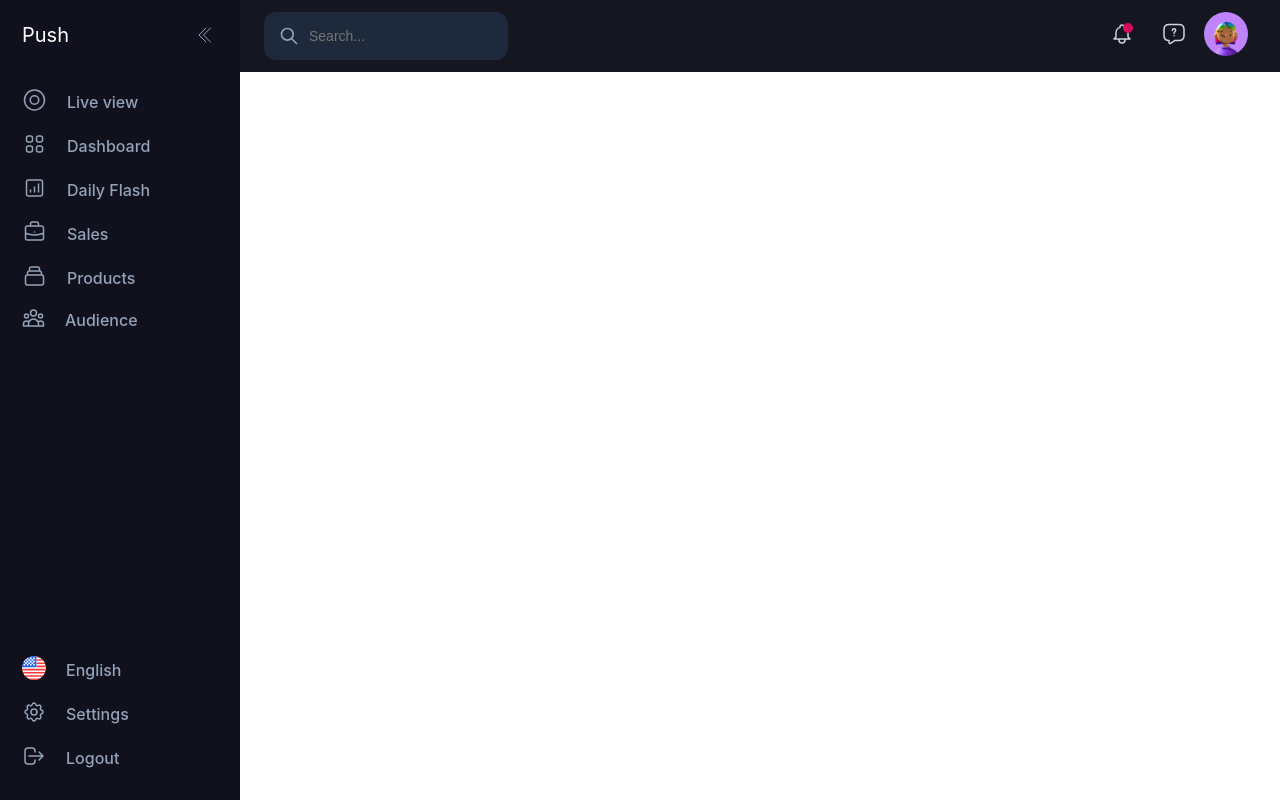
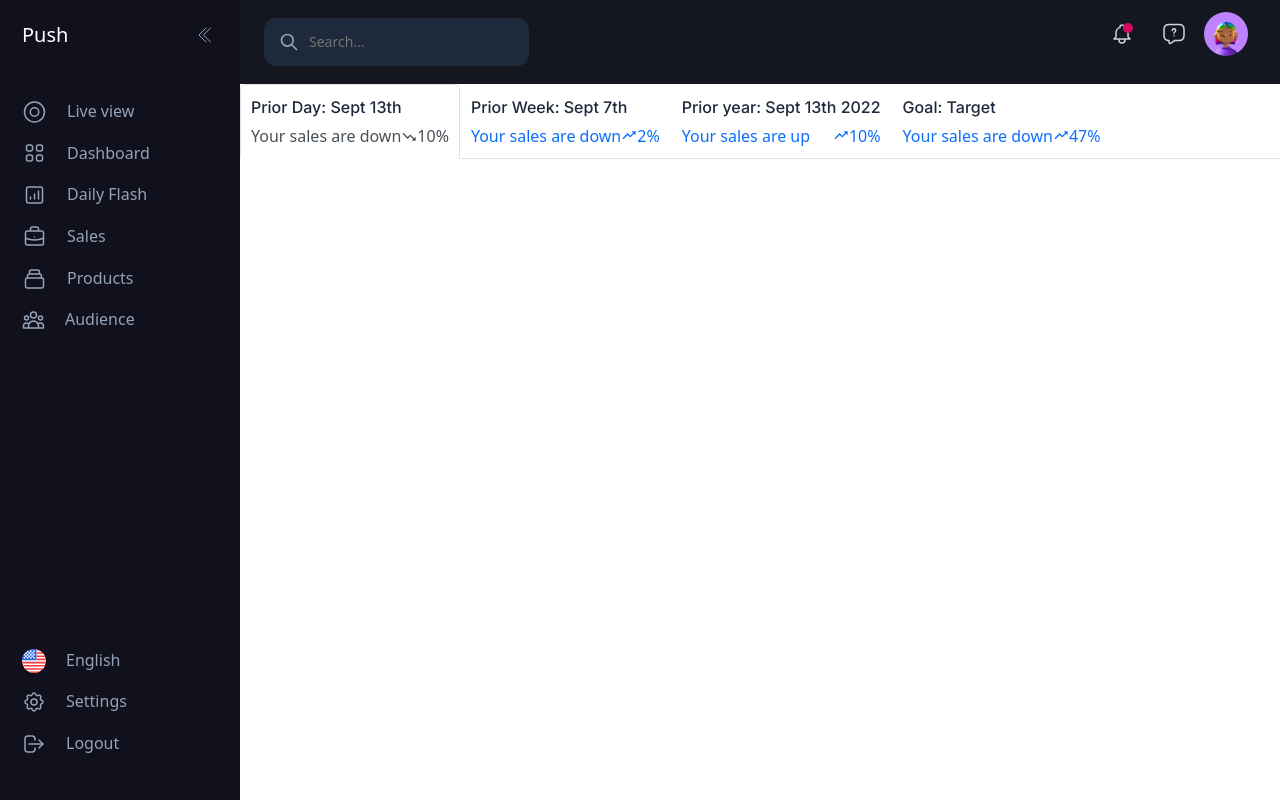
Before and after one commit to Rsuraj143/Push-analytics, a React (Create React App) app: page / in a window 1280 px wide. Built offline with nearby package versions, Linux system fonts and the light colour scheme.

Commit message:
New Changes

```diff
--- a/package.json
+++ b/package.json
@@ -9,6 +9,7 @@
     "bootstrap": "^5.2.3",
     "bootstrap-icons": "^1.10.3",
     "react": "^18.2.0",
+    "react-bootstrap": "^2.7.1",
     "react-dom": "^18.2.0",
     "react-icons": "^4.7.1",
     "react-router-dom": "^6.8.1",
--- a/src/App.js
+++ b/src/App.js
@@ -2,6 +2,7 @@
 import './App.css';
 import {BrowserRouter, Routes, Route } from "react-router-dom"
 import Home from './Pages/Home';
+import 'bootstrap/dist/css/bootstrap.css';
 
 function App() {
   return (
--- a/src/Components/Header/Header.css
+++ b/src/Components/Header/Header.css
@@ -14,6 +14,7 @@
 .header-main {
     display: flex;
     justify-content: space-between;
+    align-items: center;
 }
 .search-box {
     position: relative;
--- a/src/Components/Header/Header.js
+++ b/src/Components/Header/Header.js
@@ -6,13 +6,12 @@ import msg from "../../Images/h-msg.svg"
 import user from "../../Images/h-user.svg"
 import  Search  from "../../Images/search.svg"
 
-const Header = () => {
+const Header = ({children}) => {
   return (
     <div class="home_content">
       <header class="header">
         <div class="header-main">
           <div class="search-box">
-            {/* <i class="bx bx-search"></i> */}
             <input type="text" placeholder="Search..." />
             <img src={Search}  alt="dashbord"/>
           </div>
@@ -30,7 +29,7 @@ const Header = () => {
           </ul>
         </div>
       </header>
-
+     {children}
     </div>
   )
 }
--- a/src/Components/SlideBar/SlideBar.css
+++ b/src/Components/SlideBar/SlideBar.css
@@ -53,7 +53,8 @@
 }
 
 .sidebar ul {
-    margin-top: 20px;
+    margin-top: 30px;
+    padding-left: 0;
 }
 .sidebar ul li {
     transition: all 0.4s ease;
@@ -100,10 +101,10 @@
     top: 0;
     transform: translate(-50%, -50%);
     border-radius: 6px;
-    height: 35px;
+    /* height: 35px; */
     width: 122px;
     background: #fff;
-    line-height: 35px;
+    /* line-height: 35px; */
     text-align: center;
     box-shadow: 0 5px 10px rgb(0 0 0 / 20%);
     transition: 0s;
--- a/src/Components/SlideBar/SlideBar.js
+++ b/src/Components/SlideBar/SlideBar.js
@@ -14,7 +14,7 @@ import Settings from "../../Images/Settings.svg";
 
 const SlideBar = () => {
   const [click, setClick] = useState(false);
-  const handleClick = () => setClick(!click);
+  // const handleClick = () => setClick(!click);
 
   const btnref = useRef();
   const handleSlide = () => {
--- /dev/null
+++ b/src/Components/tabs/Tabs.jsx
@@ -0,0 +1,65 @@
+import React from 'react'
+import "./tabs.css"
+import {Nav } from 'react-bootstrap';
+import { BiTrendingDown } from "react-icons/bi";
+import { BiTrendingUp } from "react-icons/bi";
+
+const Tabs = () => {
+  return (
+    <div className='tabs-main'>
+
+    <Nav variant="tabs" defaultActiveKey="/daily-flash">
+      <Nav.Item>
+        <Nav.Link href="/daily-flash">
+          <h4>Prior Day: Sept 13th</h4>
+         <div className='down-up-text'>
+            <p>Your sales are down</p>
+            <span>
+              <BiTrendingDown/>
+              <p>10%</p>
+            </span>
+         </div>
+        </Nav.Link>
+      </Nav.Item>
+      <Nav.Item>
+        <Nav.Link eventKey="link-1">
+          <h4>Prior Week: Sept 7th</h4>
+            <div className='down-up-text'>
+              <p>Your sales are down</p>
+              <span>
+                <BiTrendingUp/>
+                <p>2%</p>
+              </span>
+          </div>
+          </Nav.Link>
+      </Nav.Item>
+      <Nav.Item>
+        <Nav.Link eventKey="link-1">
+          <h4>Prior year: Sept 13th 2022</h4>
+            <div className='down-up-text'>
+              <p>Your sales are up</p>
+              <span>
+                <BiTrendingUp/>
+                <p>10%</p>
+              </span>
+          </div>
+          </Nav.Link>
+      </Nav.Item>
+      <Nav.Item>
+        <Nav.Link eventKey="link-1">
+          <h4>Goal: Target</h4>
+            <div className='down-up-text'>
+              <p>Your sales are down</p>
+              <span>
+                <BiTrendingUp/>
+                <p>47%</p>
+              </span>
+          </div>
+          </Nav.Link>
+      </Nav.Item>
+    </Nav>
+    </div>
+  )
+}
+
+export default Tabs
--- /dev/null
+++ b/src/Components/tabs/tabs.css
@@ -0,0 +1,24 @@
+.tabs-main .nav-link{
+padding: 10px 10px;
+}
+.tabs-main .nav-link h4{
+    margin-bottom: 5px;
+    font-family: 'Inter', sans-serif;
+    font-style: normal;
+    font-weight: 500;
+    font-size: 16px;
+    line-height: 24px;
+    color: #1E293B;
+}
+.tabs-main .down-up-text{
+    display: flex;
+    align-items: center;
+    justify-content: space-between;
+}
+.tabs-main .down-up-text p{
+    margin: 0;
+}
+.tabs-main .down-up-text span{
+    display: flex;
+    align-items: center;
+}
--- a/src/Pages/Home.js
+++ b/src/Pages/Home.js
@@ -1,12 +1,15 @@
 import React from 'react'
 import Header from '../Components/Header/Header'
 import SlideBar from '../Components/SlideBar/SlideBar'
+import Tabs from '../Components/tabs/Tabs'
 
 const Home = () => {
   return (
     <div>
         <SlideBar/>
-        <Header/>
+        <Header>
+        <Tabs/>
+        </Header>
 
     </div>
   )
```
Also changed, not shown: 1 other file (tests, documents, lock files or other folders).
